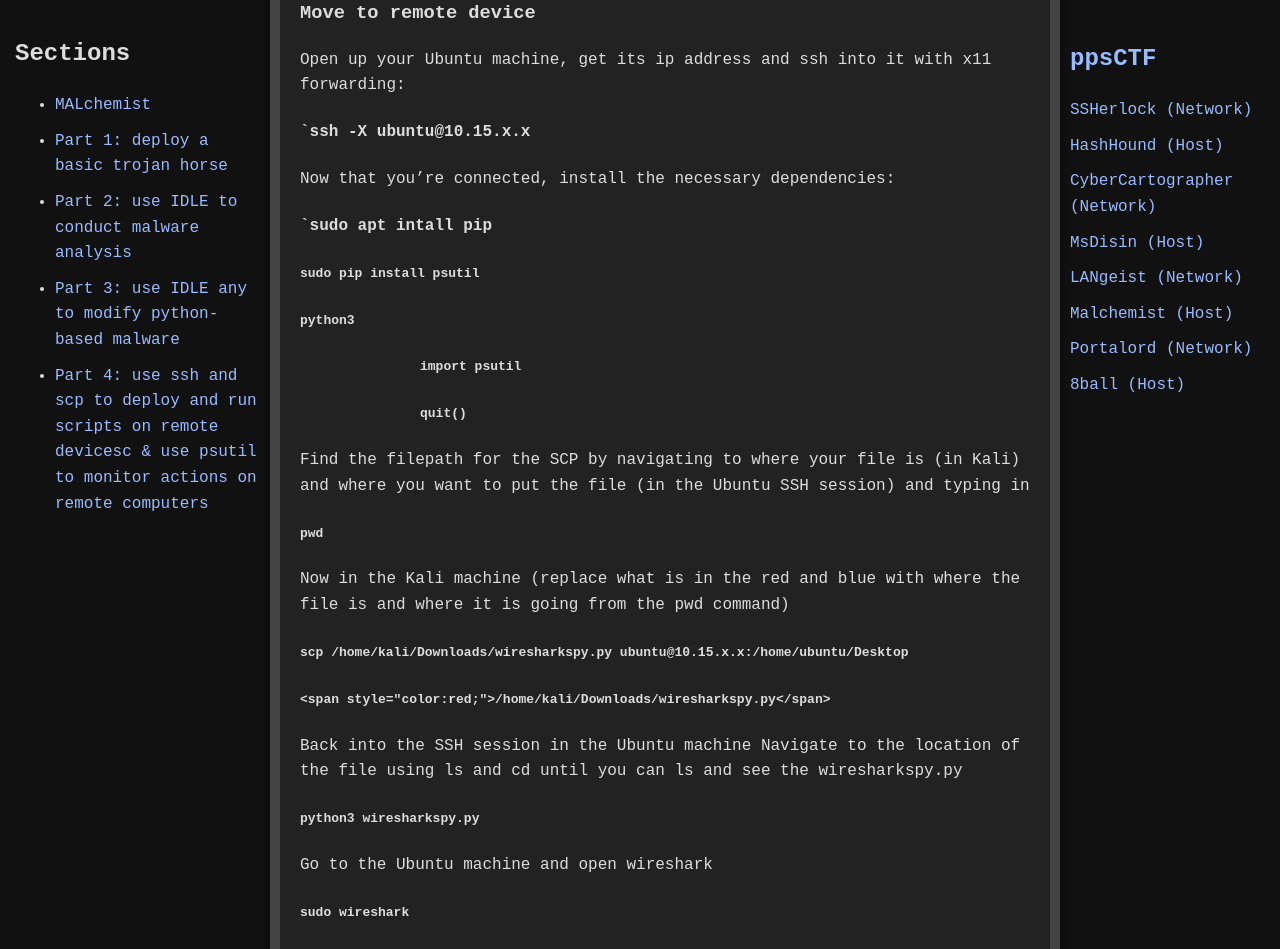
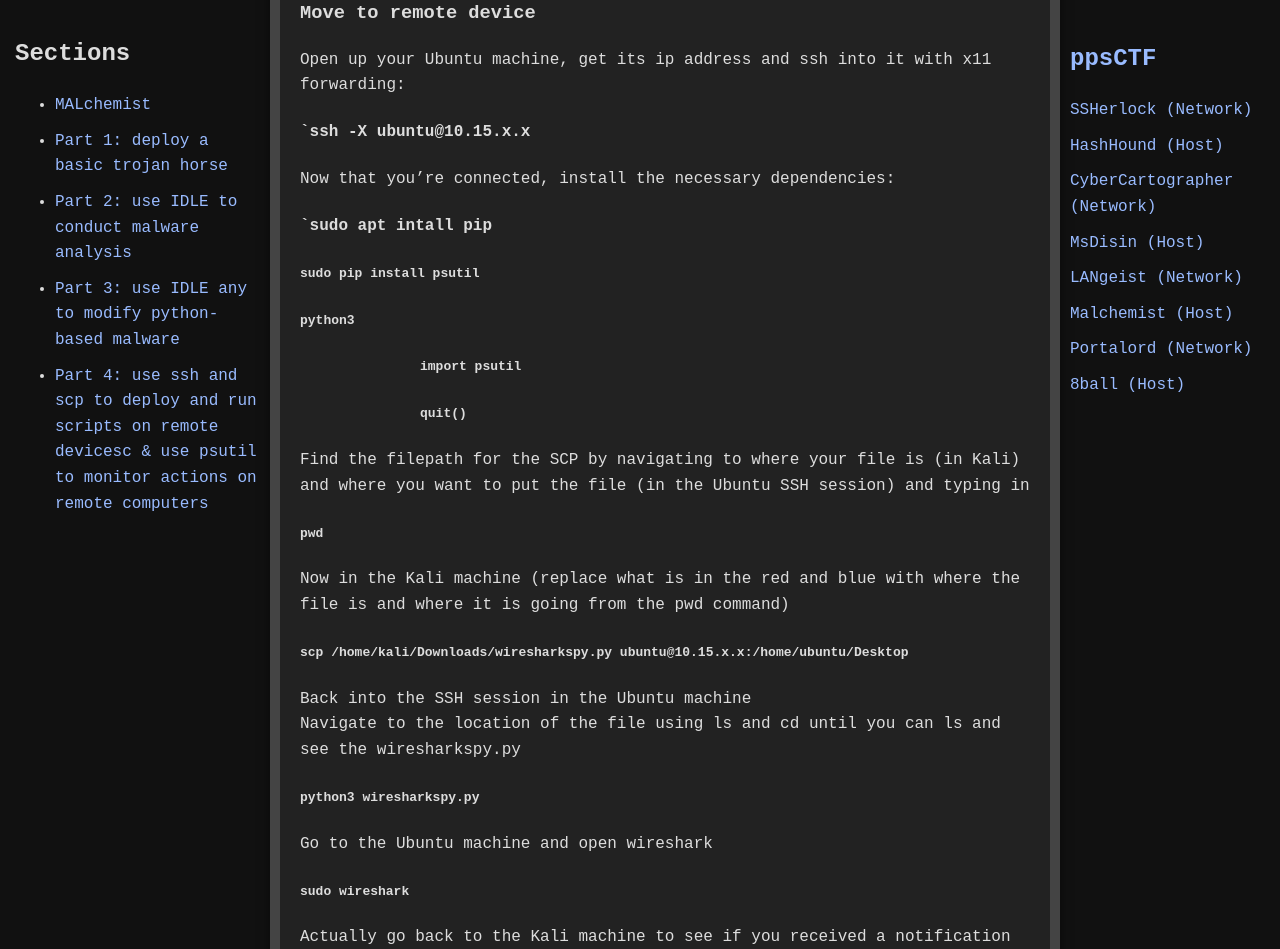
Before and after one commit to jboyce1/ppsCTF, a Jekyll site: the page built from classes/MALchemist/MALchemist.md, in a window 1280 px wide and 1400 px high, scrolled down 7678 px. Shown: the top 949 px of the window. Built offline with Jekyll 4.4.1, drawn with Linux system fonts in a browser that asks for light colours; some of the changed lines change nothing that is shown; some of the changed text lies outside the part shown.

Commit message:
Update MALchemist.md

```diff
--- a/classes/MALchemist/MALchemist.md
+++ b/classes/MALchemist/MALchemist.md
@@ -194,9 +194,8 @@
 #### `pwd`
 
 Now in the Kali machine (replace what is in the red and blue with where the file is and where it is going from the pwd command)
+
 #### `scp /home/kali/Downloads/wiresharkspy.py ubuntu@10.15.x.x:/home/ubuntu/Desktop`
-
-#### `<span style="color:red;">/home/kali/Downloads/wiresharkspy.py</span>`
 
 Back into the SSH session in the Ubuntu machine
 Navigate to the location of the file using ls and cd until you can ls and see the wiresharkspy.py
@@ -210,6 +209,6 @@
 <iframe width="560" height="315" src="https://www.youtube.com/embed/GjSZiXmqwpk?si=5r7Xp5Xi1ATsH0eM" title="YouTube video player" frameborder="0" allow="accelerometer; autoplay; clipboard-write; encrypted-media; gyroscope; picture-in-picture; web-share" referrerpolicy="strict-origin-when-cross-origin" allowfullscreen></iframe>
 </div>
 
-<a href="https://github.com/jboyce1/ppsCTF/blob/main/classes/MALchemist/msfvenom.txt" target="_blank" rel="noopener noreferrer">
-    Open msfvenom.txt in a new window
+<a href="https://raw.githubusercontent.com/jboyce1/ppsCTF/main/classes/MALchemist/msfvenom.txt" target="_blank" rel="noopener noreferrer">
+    msfvenom.txt
 </a>
```
